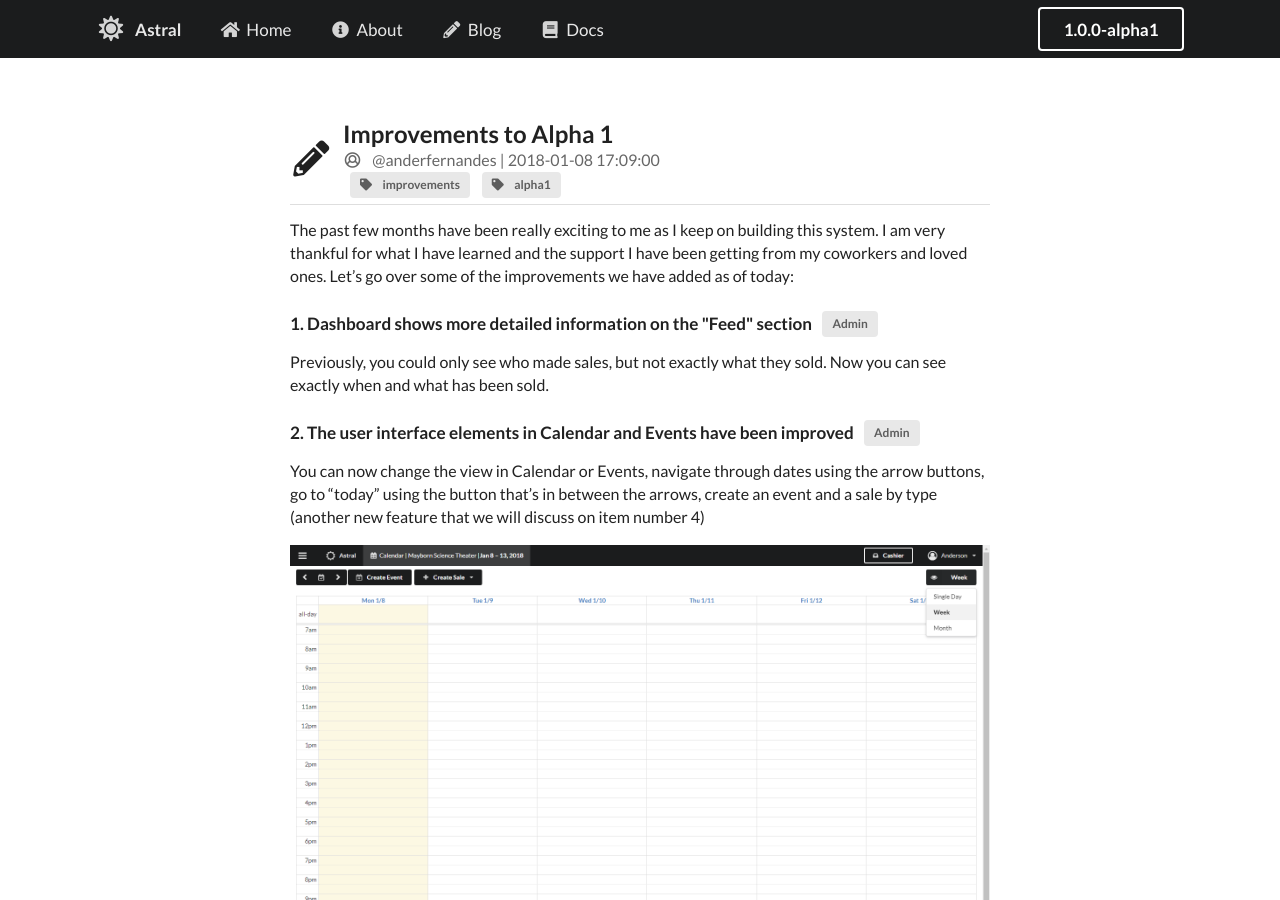
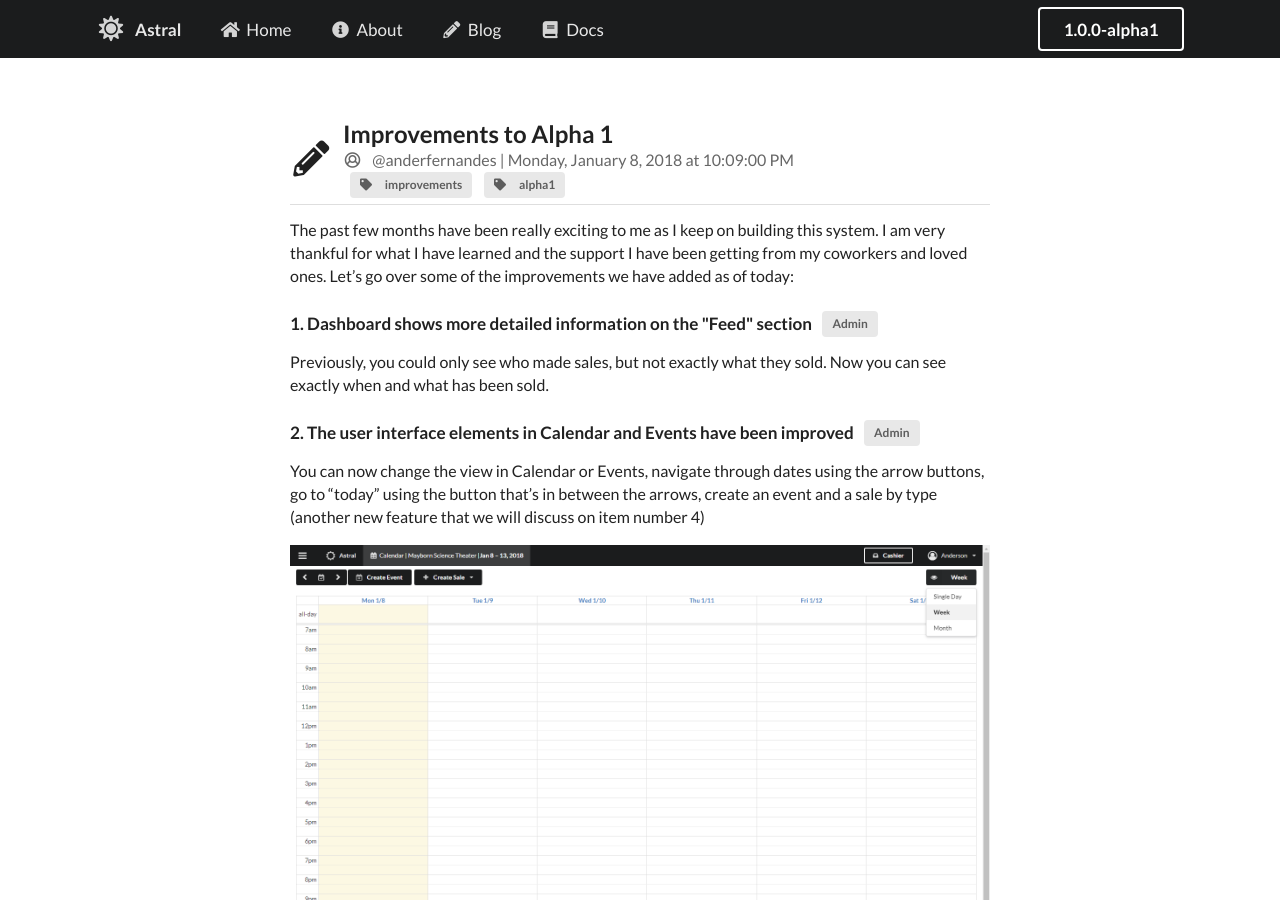
Before and after one commit to anderfernandes/astral-docs, a Jekyll site: the page built from blog/_posts/2018-1-8-improvements-to-alpha-1.md, in a window 1280 px wide and 900 px high. Built offline with Jekyll 4.4.1, drawn with Linux system fonts in a browser that asks for light colours; nearby versions of some CDN libraries.

Commit message:
Fixed date and times

```diff
--- a/_layouts/blog.html
+++ b/_layouts/blog.html
@@ -30,7 +30,7 @@ layout: default
           <div class="ui header">
             <div class="content">
               {{ post.title }}
-              <div class="sub header"><i class="user circle outline icon"></i>@anderfernandes | {{ post.date }}</div>
+              <div class="sub header"><i class="user circle outline icon"></i>@anderfernandes | {{ post.date | date: "%A, %B %e, %Y at %r" }}</div>
             </div>
           </div>
           <div class="meta">
--- /dev/null
+++ b/_layouts/post.html
@@ -0,0 +1,32 @@
+---
+layout: default
+---
+
+<!-- Sidebar Menu -->
+{% include sidebar-menu.html %}
+
+<!-- Following Menu -->
+{% include following-menu.html %}
+
+<div class="pusher">
+  {% include menu-pages.html %}
+  <div class="ui text container" style="padding-top:50px; padding-bottom:50px">
+    <h2 class="ui dividing header">
+      <i class="pencil icon"></i>
+      <div class="content">
+        {{ page.title }}
+        <div class="sub header">
+          <i class="user circle outline icon"></i>@anderfernandes | {{ page.date | date: "%A, %B %e, %Y at %r" }}
+        </div>
+        <div class="sub header">
+          {% for category in page.categories %}
+            {% if category != 'blog'  %}
+            <div class="ui label"><i class="tag icon"></i> {{ category }}</div>
+            {% endif %}
+          {% endfor %}
+        </div>
+      </div>
+    </h2>
+    {{ content }}
+  </div>
+</div>
--- a/blog/_posts/2018-1-8-improvements-to-alpha-1.md
+++ b/blog/_posts/2018-1-8-improvements-to-alpha-1.md
@@ -7,20 +7,6 @@ categories: improvements alpha1
 cover: /assets/images/alpha-1-sales-update.png
 excerpt: Alpha 1 has received several improvements and in this post we will go over them!
 ---
-
-<h2 class="ui dividing header">
-  <i class="pencil icon"></i>
-  <div class="content">
-    Improvements to Alpha 1
-    <div class="sub header">
-      <i class="user circle outline icon"></i>@anderfernandes | 2018-01-08 17:09:00
-    </div>
-    <div class="sub header">
-      <div class="ui label"><i class="tag icon"></i>improvements</div>
-      <div class="ui label"><i class="tag icon"></i>alpha1</div>
-    </div>
-  </div>
-</h2>
 
 The past few months have been really exciting to me as I keep on building this system. I am very thankful for what I have learned and the support I have been getting from my coworkers and loved ones. Let's go over some of the improvements we have added as of today:
 
```
Also changed, not shown: other parts of blog/_posts/2018-1-8-improvements-to-alpha-1.md (+1 -1 lines), blog/_posts/2017-10-25-first-alpha-release-is-here.md (+0 -14 lines).
